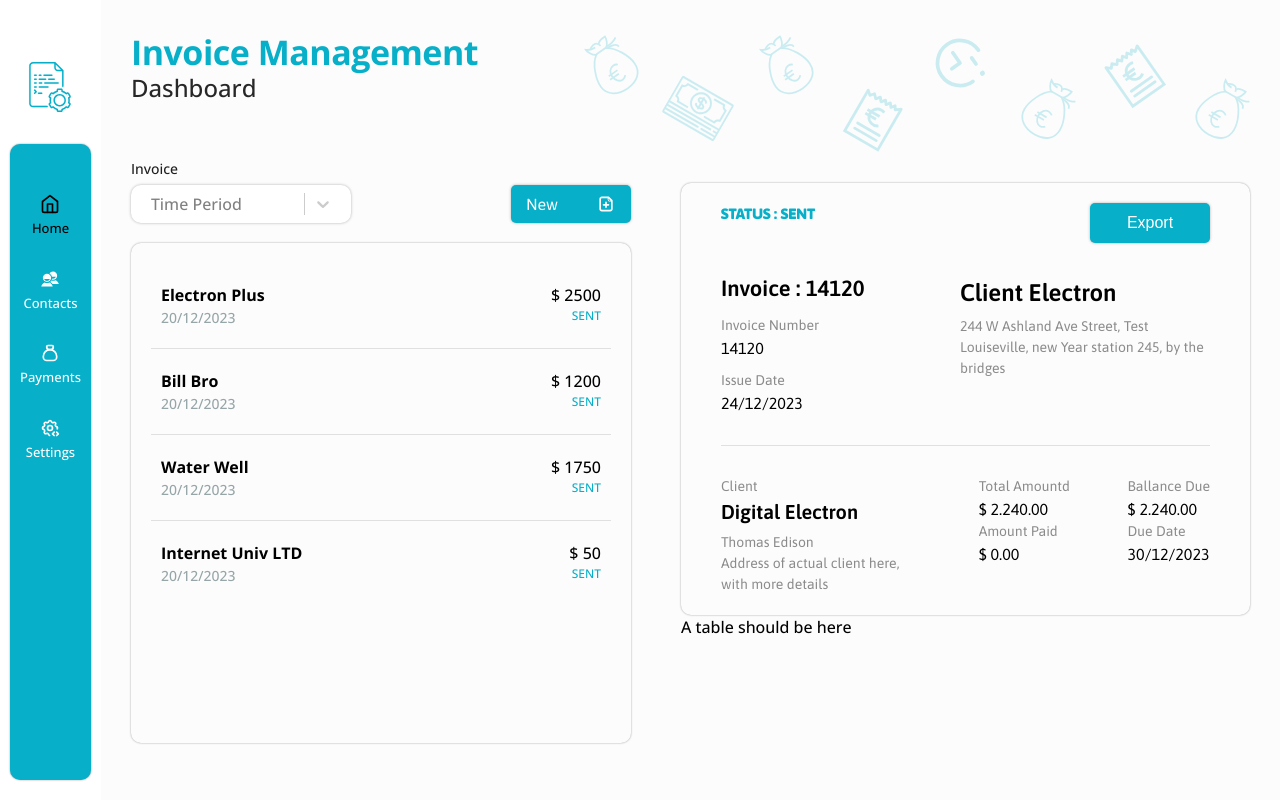
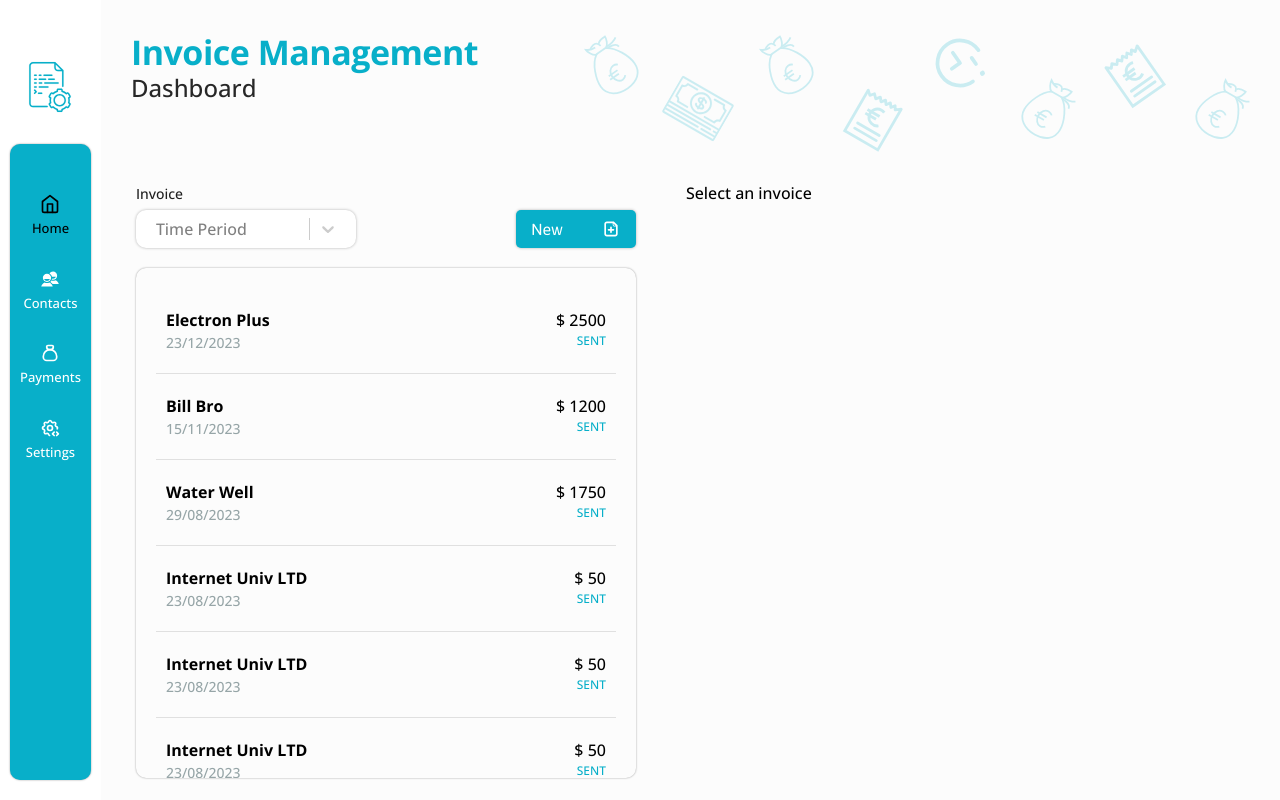
Before and after one commit to Andarus-1994/invoicesFrontend, a React (Vite) app: page / in a window 1280 px wide. Built offline with nearby package versions, Linux system fonts and the light colour scheme.

Commit message:
Created Invoice Type + started making it functionally

```diff
--- a/src/Views/Home/InvoiceDetails.tsx
+++ b/src/Components/Invoice/InvoiceDetailsCard.tsx
@@ -1,8 +1,13 @@
-import { useState } from "react"
-import "./InvoiceDetails.scss"
+import "./InvoiceDetailsCard.scss"
+import { InvoiceType } from "../Types/Invoice"
 
-export default function InvoiceDetails() {
-  const [invoice] = useState(14120)
+interface InvoiceProps {
+  invoice: InvoiceType | null
+}
+
+export default function InvoiceDetailsCard({ invoice }: InvoiceProps) {
+  if (invoice === null) return <div>Select an invoice</div>
+
   return (
     <div className="containerDetails">
       <div className="invoiceDetails">
@@ -11,18 +16,18 @@ export default function InvoiceDetails() {
         </div>
         <div className="detailsSide">
           <div className="invoice">
-            <h4>Invoice : {invoice}</h4>
+            <h4>Invoice : {invoice.id}</h4>
             <div className="labelValue">
               <label className="gray-text">Invoice Number</label>
-              {invoice}
+              {invoice.name}
             </div>
             <div className="labelValue">
               <label className="gray-text">Issue Date</label>
-              24/12/2023
+              {invoice.date_created}
             </div>
           </div>
           <div className="client">
-            <h4>Client Electron</h4>
+            <h4>{invoice.client}</h4>
             <p className="gray-text">244 W Ashland Ave Street, Test Louiseville, new Year station 245, by the bridges</p>
           </div>
         </div>
@@ -55,7 +60,6 @@ export default function InvoiceDetails() {
           </div>
         </div>
       </div>
-      <div>A table should be here</div>
     </div>
   )
 }
--- /dev/null
+++ b/src/Components/Types/Invoice.ts
@@ -0,0 +1,7 @@
+export type InvoiceType = {
+  id: number
+  name: string
+  client: string
+  amount: number | string
+  date_created: string
+}
--- a/src/Views/Home/Home.scss
+++ b/src/Views/Home/Home.scss
@@ -1,4 +1,6 @@
 .home {
-  height: 120dvh;
   width: 100%;
+  height: calc(100dvh - 170px);
+  padding: 5px;
+  overflow: hidden;
 }
--- a/src/Views/Home/Home.tsx
+++ b/src/Views/Home/Home.tsx
@@ -1,5 +1,5 @@
 import "./Home.scss"
-import RecentInvoices from "./RecentInvoices"
+import RecentInvoices from "./RecentInvoices/RecentInvoices"
 
 export default function Home() {
   return (
--- a/src/Views/Home/RecentInvoices.tsx
+++ /dev/null
@@ -1,57 +0,0 @@
-import { useState } from "react"
-import "./RecentInvoices.scss"
-import Select from "react-select"
-import { TiDocumentAdd } from "react-icons/ti"
-import InvoicesList from "./InvoicesList"
-import InvoiceDetails from "./InvoiceDetails"
-
-export default function RecentInvoices() {
-  const [invoicesPeriod, setInvoicesPeriod] = useState<string | number | undefined>("")
-  const filterInvoicesOptions = [
-    { value: "", label: "All" },
-    { value: 7, label: "Last 7 days" },
-    { value: 30, label: "Last month" },
-  ]
-
-  const InvoicesArray = [
-    { id: 1, name: "Electricity  Bill", client: "Electron Plus", amount: 2500 },
-    { id: 2, name: "Invoice 245", client: "Bill Bro", amount: 1200 },
-    { id: 3, name: "Water Bill", client: "Water Well", amount: 1750 },
-    { id: 4, name: "Internet Bill", client: "Internet Univ LTD", amount: 50 },
-  ]
-  return (
-    <>
-      <div className="recentInvoices">
-        <div>
-          <label>Invoice</label>
-          <div className="actionBar">
-            <Select
-              options={filterInvoicesOptions}
-              placeholder="Time Period"
-              onChange={(event) => {
-                console.log(event)
-                setInvoicesPeriod(event?.value)
-              }}
-              styles={{
-                control: (baseStyles) => ({
-                  ...baseStyles,
-                  minWidth: "220px",
-                  padding: "0px 10px",
-                  border: "none",
-                  borderRadius: "10px",
-                  boxShadow: "0px 0px 3px rgba(0, 0, 0, 0.3)",
-                }),
-              }}
-            />
-            {invoicesPeriod}
-            <button>
-              <span>New</span> <TiDocumentAdd />
-            </button>
-          </div>
-          <InvoicesList invoices={InvoicesArray} />
-        </div>
-        <InvoiceDetails />
-      </div>
-    </>
-  )
-}
--- a/src/Views/Home/RecentInvoices.scss
+++ b/src/Views/Home/RecentInvoices/FilterInvoice.scss
@@ -1,6 +1,4 @@
-.recentInvoices {
-  display: flex;
-  gap: 50px;
+.filterInvoice {
   label {
     font-size: 14px;
     color: #1f1f1f;
--- /dev/null
+++ b/src/Views/Home/RecentInvoices/FilterInvoice.tsx
@@ -0,0 +1,43 @@
+import { useState } from "react"
+import "./FilterInvoice.scss"
+import Select from "react-select"
+import { TiDocumentAdd } from "react-icons/ti"
+
+export default function RecentInvoices() {
+  const [invoicesPeriod, setInvoicesPeriod] = useState<string | number | undefined>("")
+  const filterInvoicesOptions = [
+    { value: "", label: "All" },
+    { value: 7, label: "Last 7 days" },
+    { value: 30, label: "Last month" },
+  ]
+
+  return (
+    <div className="filterInvoice">
+      <label>Invoice</label>
+      <div className="actionBar">
+        <Select
+          options={filterInvoicesOptions}
+          placeholder="Time Period"
+          onChange={(event) => {
+            console.log(event)
+            setInvoicesPeriod(event?.value)
+          }}
+          styles={{
+            control: (baseStyles) => ({
+              ...baseStyles,
+              minWidth: "220px",
+              padding: "0px 10px",
+              border: "none",
+              borderRadius: "10px",
+              boxShadow: "0px 0px 3px rgba(0, 0, 0, 0.3)",
+            }),
+          }}
+        />
+        {invoicesPeriod}
+        <button>
+          <span>New</span> <TiDocumentAdd />
+        </button>
+      </div>
+    </div>
+  )
+}
--- a/src/Views/Home/InvoicesList.scss
+++ b/src/Views/Home/RecentInvoices/InvoicesList.scss
@@ -1,13 +1,14 @@
-@import "../../assets/scss/colors.scss";
-@import "../../assets/scss/mixins.scss";
+@import "../../../assets/scss/colors.scss";
+@import "../../../assets/scss/mixins.scss";
 
 .invoicesList {
   @include customBoxStyles;
   margin-top: 20px;
-  min-height: 500px;
   padding: 20px;
   display: flex;
   flex-direction: column;
+  height: calc(100% - 70px);
+  overflow: auto;
   .invoiceItem {
     padding: 20px 10px;
     &:not(&:nth-last-of-type(1)) {
--- a/src/Views/Home/InvoicesList.tsx
+++ b/src/Views/Home/RecentInvoices/InvoicesList.tsx
@@ -1,28 +1,23 @@
 import "./InvoicesList.scss"
+import { InvoiceType } from "../../../Components/Types/Invoice"
 
-type Invoice = {
-  id: number
-  name: string
-  client: string
-  amount: number | string
+interface InvoicesListProps {
+  invoices: InvoiceType[]
+  selectInvoice: (invoice: InvoiceType) => void
 }
 
-interface InvoicesListProps {
-  invoices: Invoice[] // Corrected the type declaration
-}
-
-export default function InvoicesList({ invoices }: InvoicesListProps) {
+export default function InvoicesList({ invoices, selectInvoice }: InvoicesListProps) {
   return (
     <>
       <div className="invoicesList">
         {invoices.map((invoice) => {
           return (
-            <div className="invoiceItem">
+            <div className="invoiceItem" onClick={() => selectInvoice(invoice)}>
               <div className="client">
                 <span>{invoice.client}</span> <span>$ {invoice.amount}</span>
               </div>
               <div className="details">
-                <span>20/12/2023</span> <span> Sent</span>
+                <span>{invoice.date_created}</span> <span> Sent</span>
               </div>
             </div>
           )
--- /dev/null
+++ b/src/Views/Home/RecentInvoices/RecentInvoices.scss
@@ -0,0 +1,6 @@
+.recentInvoices {
+  display: flex;
+  gap: 50px;
+  height: 100%;
+  padding: 20px 0;
+}
--- /dev/null
+++ b/src/Views/Home/RecentInvoices/RecentInvoices.tsx
@@ -0,0 +1,36 @@
+import "./RecentInvoices.scss"
+import InvoicesList from "./InvoicesList"
+import InvoiceDetailsCard from "../../../Components/Invoice/InvoiceDetailsCard"
+import FilterInvoice from "./FilterInvoice"
+import { InvoiceType } from "../../../Components/Types/Invoice"
+import { useState } from "react"
+
+export default function RecentInvoices() {
+  const [selectInvoice, setSelectInvoice] = useState<null | InvoiceType>(null)
+
+  const InvoicesArray: InvoiceType[] = [
+    { id: 1, name: "Electricity  Bill", client: "Electron Plus", amount: 2500, date_created: "23/12/2023" },
+    { id: 2, name: "Invoice 245", client: "Bill Bro", amount: 1200, date_created: "15/11/2023" },
+    { id: 3, name: "Water Bill", client: "Water Well", amount: 1750, date_created: "29/08/2023" },
+    { id: 4, name: "Internet Bill", client: "Internet Univ LTD", amount: 50, date_created: "23/08/2023" },
+    { id: 5, name: "Internet Bill", client: "Internet Univ LTD", amount: 50, date_created: "23/08/2023" },
+    { id: 6, name: "Internet Bill", client: "Internet Univ LTD", amount: 50, date_created: "23/08/2023" },
+    { id: 7, name: "Internet Bill", client: "Internet Univ LTD", amount: 50, date_created: "23/08/2023" },
+  ]
+
+  const selectInvoiceFunction = (value: InvoiceType) => {
+    setSelectInvoice(value)
+  }
+
+  return (
+    <>
+      <div className="recentInvoices">
+        <div>
+          <FilterInvoice />
+          <InvoicesList invoices={InvoicesArray} selectInvoice={selectInvoiceFunction} />
+        </div>
+        <InvoiceDetailsCard invoice={selectInvoice} />
+      </div>
+    </>
+  )
+}
```
Also changed, not shown: src/Components/Invoice/InvoiceDetailsCard.scss (renamed from src/Views/Home/InvoiceDetails.scss).
